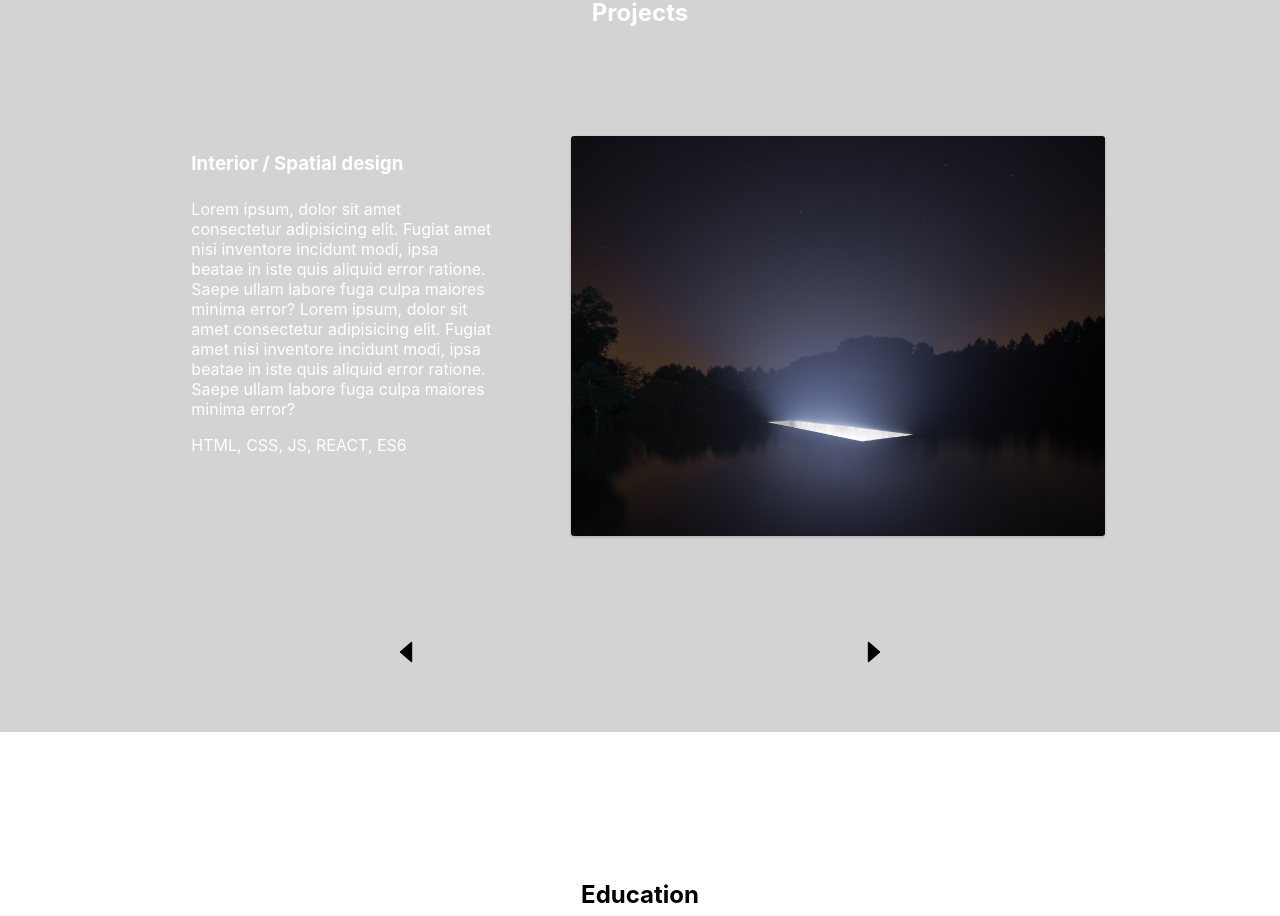
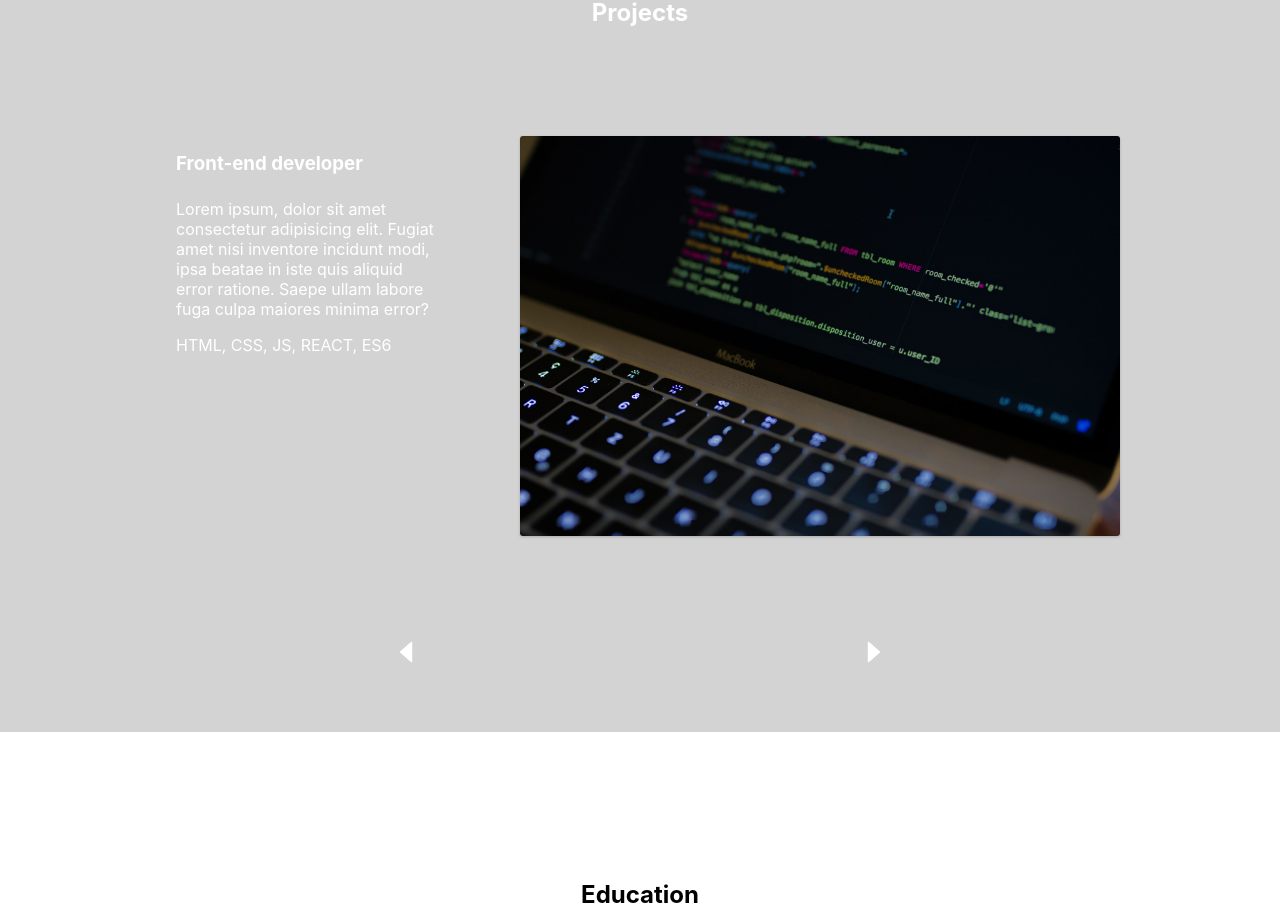
Before and after one commit to 712derek/portfolio, a React (Create React App) app in the folder portfolio/: page / in a window 1280 px wide. Shown: the part 2468-3384 px from the top of the page. Built offline with nearby package versions, Linux system fonts and the light colour scheme.

Commit message:
projects styled

```diff
--- a/portfolio/src/Components/Projects.js
+++ b/portfolio/src/Components/Projects.js
@@ -1,6 +1,6 @@
 import React, { useState, useRef, useEffect } from "react";
 import { projectData } from "../data/ProjectData";
-import styled, { css, keyframes } from "styled-components";
+import styled, { css } from "styled-components";
 import { AiFillCaretLeft, AiFillCaretRight } from "react-icons/ai";
 
 const ProjectSection = styled.section`
@@ -37,7 +37,10 @@ const ProjectTitle = styled.div`
   }
 `;
 
-const ProjectWrapper = styled.div``;
+const ProjectWrapper = styled.div`
+  width: 80vw;
+  height: 50vh;
+`;
 
 const ProjectObject = styled.div`
   display: flex;
@@ -62,7 +65,8 @@ const ProjectText = styled.div`
 `;
 
 const ProjectImage = styled.img`
-  height: 400px;
+  max-height: 400px;
+  max-width: 600px;
   margin: 0 2rem;
   object-fit: cover;
   border-radius: 3px;
@@ -84,6 +88,7 @@ const ArrowStyle = css`
   height: 30px;
   border-radius: 50%;
   cursor: pointer;
+  color: #fff;
   transition: transform 0.3s cubic-bezier(0.175, 0.85, 0.3, 1.275);
 
   &:hover {
@@ -110,7 +115,7 @@ function Education({ slides }) {
     const nextSlide = () => {
       setCurrent((current) => (current === length - 1 ? 0 : current + 1));
     };
-    if (!isHovering) timeout.current = setTimeout(nextSlide, 1000);
+    if (!isHovering) timeout.current = setTimeout(nextSlide, 3000);
 
     return function () {
       if (timeout.current) {
@@ -179,8 +184,16 @@ function Education({ slides }) {
         ))}
       </ProjectWrapper>
       <ButtonWrapper>
-        <ArrowLeft onClick={prefSlide} />
-        <ArrowRight onClick={nextSlide} />
+        <ArrowLeft
+          onClick={prefSlide}
+          onMouseEnter={handleMouseEnter}
+          onMouseLeave={handleMouseLeave}
+        />
+        <ArrowRight
+          onClick={nextSlide}
+          onMouseEnter={handleMouseEnter}
+          onMouseLeave={handleMouseLeave}
+        />
       </ButtonWrapper>
     </ProjectSection>
   );
```
